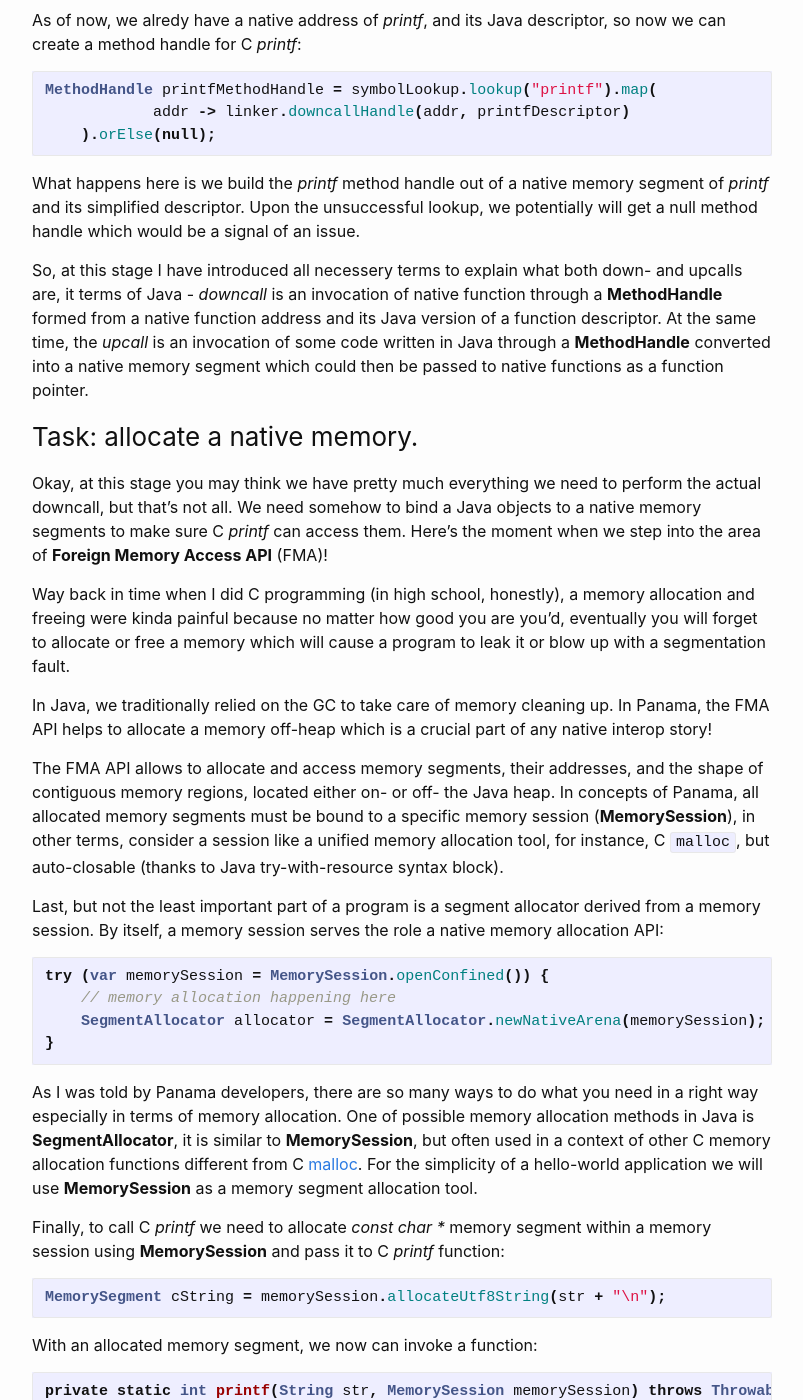
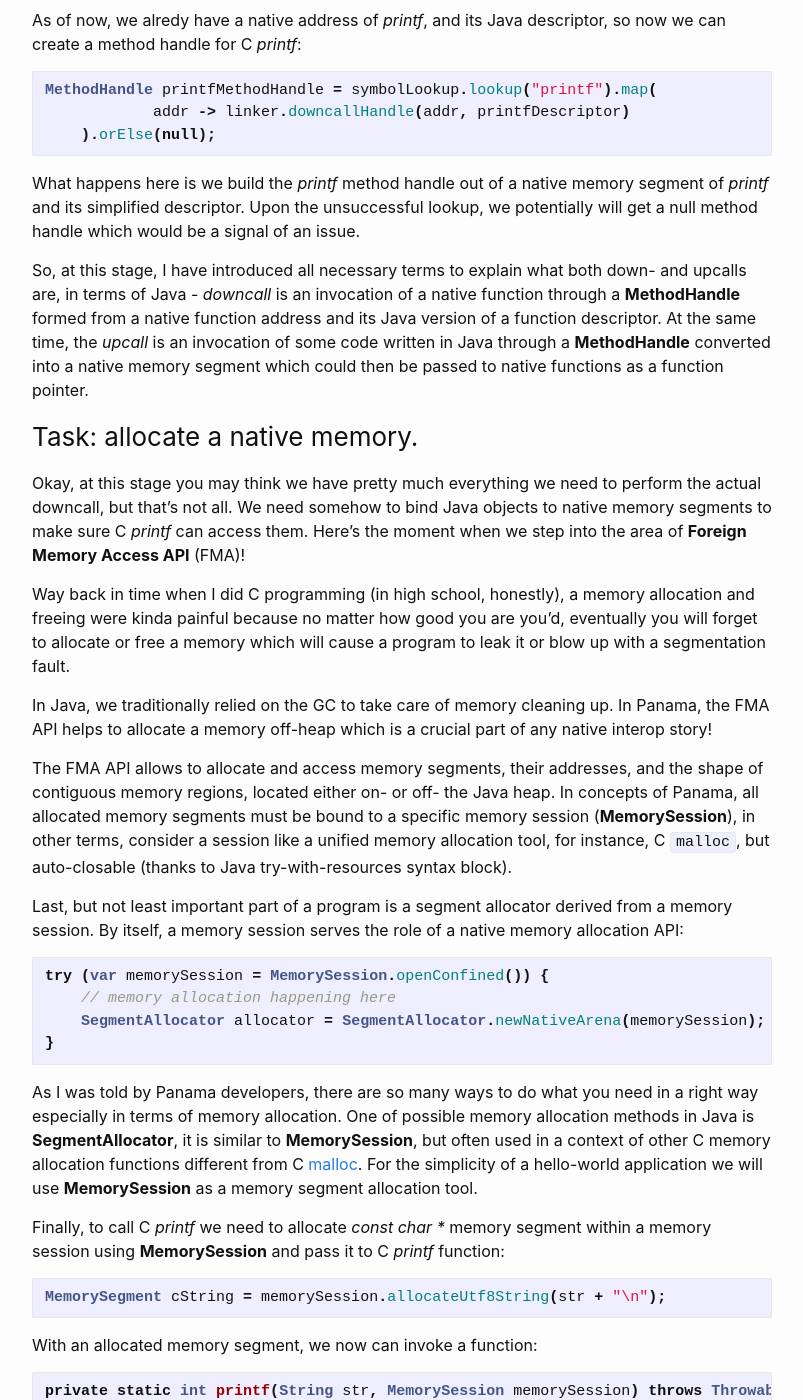
Before and after one commit to denismakogon/denismakogon.github.io, a Jekyll site: the page built from _posts/2022-05-31-introduction-to-project-panama-part-1.markdown, in a window 1280 px wide and 1400 px high, scrolled down 4224 px. Shown: the whole window, without its empty margins (238-1041 px from the left). Built offline with Jekyll 4.4.1, drawn with Linux system fonts in a browser that asks for light colours; some of the changed text lies outside the part shown.

Commit message:
spellcheck

````diff
--- a/_posts/2022-05-31-introduction-to-project-panama-part-1.markdown
+++ b/_posts/2022-05-31-introduction-to-project-panama-part-1.markdown
@@ -108,9 +108,9 @@ But I'll cover it in the following articles.
 
 ### Task: build a descriptor of a function you are calling.
 
-Once we know where C _printf_ resides, the second thing to do is to define _printf_ descriptor that consists of a result type and accepted parameters.
+Once we know where C _printf_ resides, the second thing to do is to define the _printf_ descriptor that consists of a result type and accepted parameters.
 If you're into C language, you know that functions like _printf_ are called variadic functions, in Java we call it a function with varargs,
-in the case of _printf_, it accepts a char pointer and varargs (I all cover it the next part).
+in the case of _printf_, it accepts a char pointer and varargs (I all cover it in the next part).
 
 Note: from a Java API standpoint it doesn't matter what type hides behind that pointer in C all pointers have the same layout (which could be 32/64 but is fixed by the platform).
 
@@ -143,8 +143,7 @@ OfInt JAVA_INT = new OfInt(ByteOrder.nativeOrder()).withBitAlignment(32);
 ```
 is an instance of a value layout whose carrier is **int.class**.
 With this layout we're telling to a **Linker** that we're creating a bridge between C _int32_
-and Java instance of 32-bit _int_ with a carrier class **int.class**. Later on you'll see how it's all connected!
-
+and Java instance of 32-bit _int_ with a carrier-class **int.class**. Later on, you'll see how it's all connected!
 
 ### Task: build a method handle from a function's native memory segment.
 
@@ -157,8 +156,8 @@ MethodHandle printfMethodHandle = symbolLookup.lookup("printf").map(
 What happens here is we build the _printf_ method handle out of a native memory segment of _printf_ and its simplified descriptor.
 Upon the unsuccessful lookup, we potentially will get a null method handle which would be a signal of an issue.
 
-So, at this stage I have introduced all necessery terms to explain what both down- and upcalls are, it terms of Java -
-_downcall_ is an invocation of native function through a **MethodHandle** formed from a native function address and its Java version of a function descriptor.
+So, at this stage, I have introduced all necessary terms to explain what both down- and upcalls are, in terms of Java -
+_downcall_ is an invocation of a native function through a **MethodHandle** formed from a native function address and its Java version of a function descriptor.
 At the same time, the _upcall_ is an invocation of some code written in Java through a **MethodHandle** converted
 into a native memory segment which could then be passed to native functions as a function pointer.
 
@@ -166,7 +165,7 @@ into a native memory segment which could then be passed to native functions as a
 ### Task: allocate a native memory.
 
 Okay, at this stage you may think we have pretty much everything we need to perform the actual downcall, but that's not all.
-We need somehow to bind a Java objects to a native memory segments to make sure C _printf_ can access them.
+We need somehow to bind Java objects to native memory segments to make sure C _printf_ can access them.
 Here’s the moment when we step into the area of **Foreign Memory Access API** (FMA)!
 
 Way back in time when I did C programming (in high school, honestly), a memory allocation and freeing were kinda painful
@@ -180,10 +179,10 @@ The FMA API allows to allocate and access memory segments, their addresses, and
 regions, located either on- or off- the Java heap.
 In concepts of Panama, all allocated memory segments must be bound to a specific memory session (**MemorySession**),
 in other terms, consider a session like a unified memory allocation tool,
-for instance, C `malloc`, but auto-closable (thanks to Java try-with-resource syntax block).
+for instance, C `malloc`, but auto-closable (thanks to Java try-with-resources syntax block).
 
-Last, but not the least important part of a program is a segment allocator derived from a memory session.
-By itself, a memory session serves the role a native memory allocation API:
+Last, but not least important part of a program is a segment allocator derived from a memory session.
+By itself, a memory session serves the role of a native memory allocation API:
 ```java
 try (var memorySession = MemorySession.openConfined()) {
     // memory allocation happening here
````
Also changed, not shown: other parts of _posts/2022-05-31-introduction-to-project-panama-part-1.markdown (+6 -6 lines).
